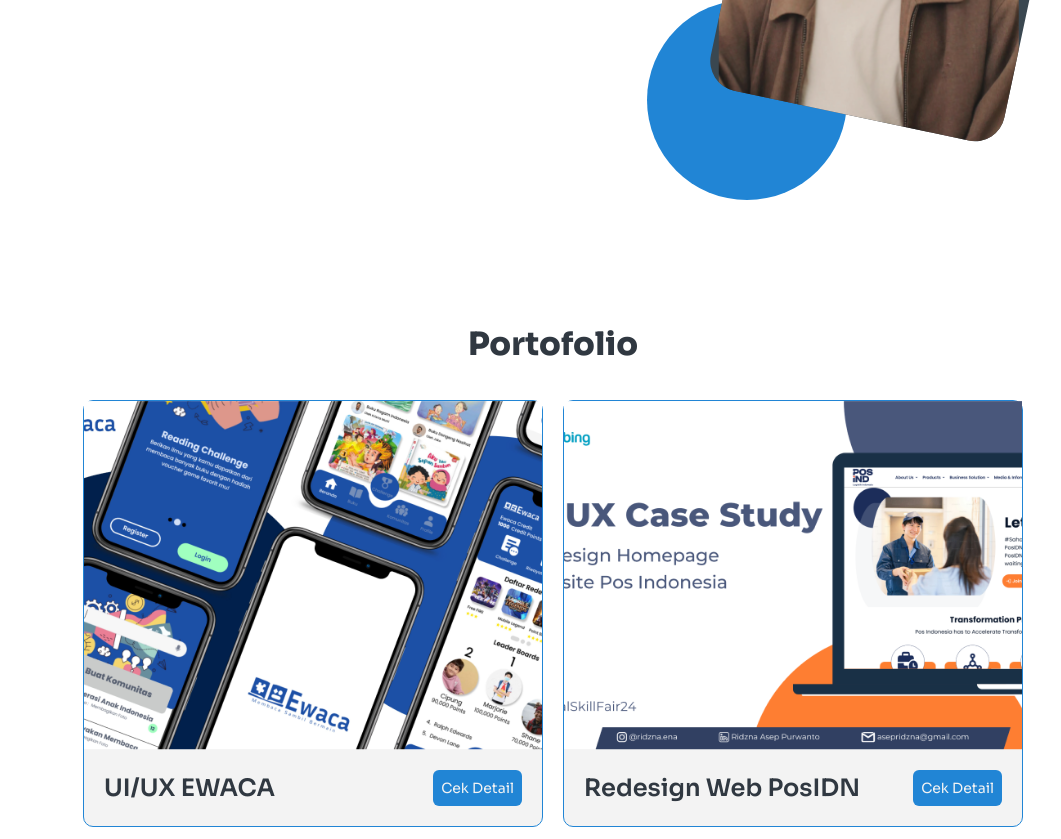
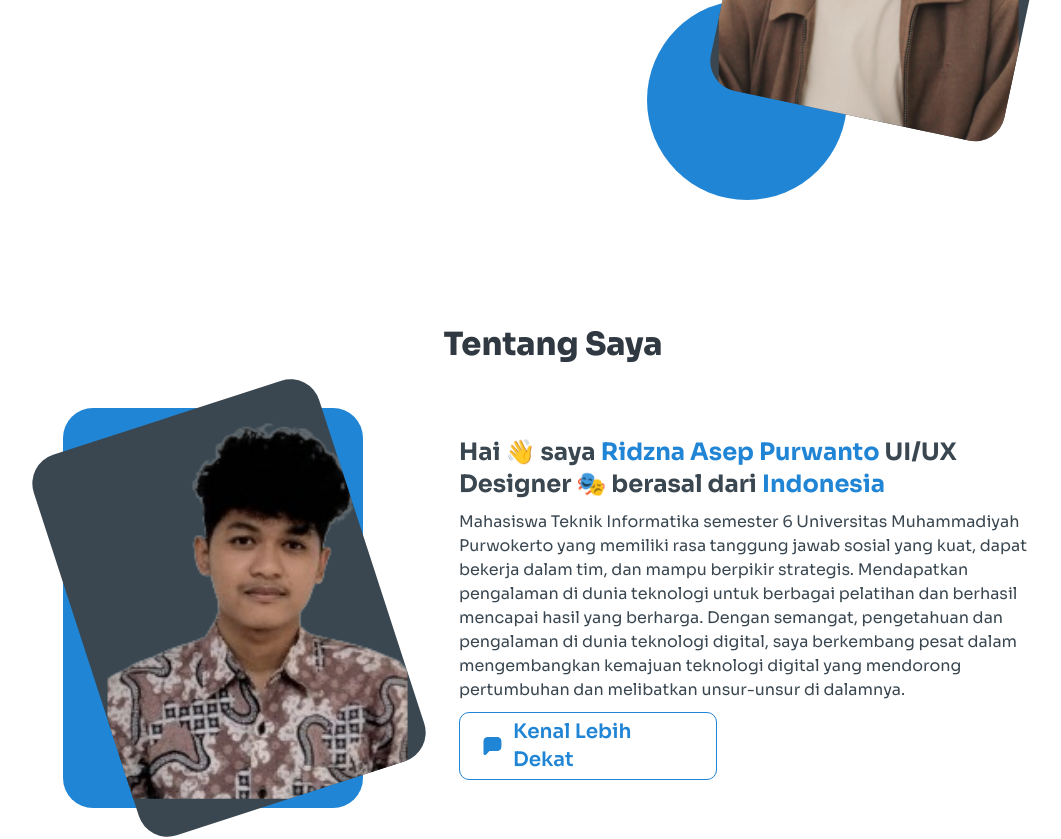
Before and after one commit to RidznaAP/webridznaap, a Next.js app: page / in a window 1280 px wide. Shown: the part 480-1319 px from the top of the page, without its empty margins (87-1148 px from the left). Built offline with nearby package versions, Linux system fonts and the light colour scheme.

Commit message:
feat:about

```diff
--- /dev/null
+++ b/app/component/About.tsx
@@ -0,0 +1,58 @@
+import Image from "next/image";
+import React from "react";
+import RidznaAP from "@/public/image/RidznaAP.png";
+import Link from "next/link";
+import Icon from "./assets/Icon";
+
+export default function About() {
+  return (
+    <div className="pt-[80px] md:pt-[200px] px-5 md:px-[100px] lg:px-[150px] flex flex-col items-center">
+      <h1 className="font-extrabold text-black1 text-[32px] text-center">
+        Tentang Saya
+      </h1>
+      <div className="lg:flex items-center gap-24 mt-10">
+        <div className="relative flex justify-center lg:justify-start mt-5 lg:mt-0 -z-50">
+          <div className="bg-primary rounded-[30px] p-5 md:p-10 lg:p-5 xl:p-10 w-[300px] h-[400px]">
+            <div className="relative w-[300px] h-[400px] -mt-10 -ml-6">
+              <div className="absolute inset-0 bg-black2 rounded-[30px] overflow-hidden transform -rotate-[18deg]">
+                <Image
+                  src={RidznaAP}
+                  alt="RidznaAP"
+                  layout="fill"
+                  objectFit="cover"
+                  className="transform rotate-[18deg] ml-[30px]"
+                />
+              </div>
+            </div>
+          </div>
+        </div>
+        <div className="mt-10 lg:mt-0 text-center lg:text-left">
+          <h1 className="text-2xl font-bold text-black2">
+            Hai 👋 saya{" "}
+            <span className="text-primary">Ridzna Asep Purwanto</span> UI/UX
+            Designer 🎭 berasal dari
+            <span className="text-primary"> Indonesia</span>
+          </h1>
+          <p className="text-black2 my-[10px]">
+            Mahasiswa Teknik Informatika semester 6 Universitas Muhammadiyah
+            Purwokerto yang memiliki rasa tanggung jawab sosial yang kuat, dapat
+            bekerja dalam tim, dan mampu berpikir strategis. Mendapatkan
+            pengalaman di dunia teknologi untuk berbagai pelatihan dan berhasil
+            mencapai hasil yang berharga. Dengan semangat, pengetahuan dan
+            pengalaman di dunia teknologi digital, saya berkembang pesat dalam
+            mengembangkan kemajuan teknologi digital yang mendorong pertumbuhan
+            dan melibatkan unsur-unsur di dalamnya.
+          </p>
+
+          <Link
+            href="https://wa.me/6282261945398"
+            className="w-full flex items-center justify-center lg:justify-start lg:max-w-[258px] gap-2 border border-primary rounded-[10px] px-5 py-[5px] text-primary font-semibold text-xl"
+          >
+            <Icon name="chat" />
+            <span>Kenal Lebih Dekat</span>
+          </Link>
+        </div>
+      </div>
+    </div>
+  );
+}
--- a/app/component/assets/Icon.tsx
+++ b/app/component/assets/Icon.tsx
@@ -1,7 +1,7 @@
 import React from "react";
 
 interface IconProps {
-  name: "download" | "circle";
+  name: "download" | "circle" | "chat";
   className?: string;
   width?: number;
   height?: number;
@@ -37,6 +37,21 @@ const Icon = ({ name, className, width, height }: IconProps) => {
           <rect width="200" height="200" rx="100" fill="#2185D5" />
         </svg>
       );
+    case "chat":
+      return (
+        <svg
+          width="25"
+          height="24"
+          viewBox="0 0 25 24"
+          fill="none"
+          xmlns="http://www.w3.org/2000/svg"
+        >
+          <path
+            d="M3.5 17.2747V9.4C3.5 7.15979 3.5 6.03969 3.93597 5.18404C4.31947 4.43139 4.93139 3.81947 5.68404 3.43597C6.53969 3 7.65979 3 9.9 3H15.1C17.3402 3 18.4603 3 19.316 3.43597C20.0686 3.81947 20.6805 4.43139 21.064 5.18404C21.5 6.03969 21.5 7.15979 21.5 9.4V10.6C21.5 12.8402 21.5 13.9603 21.064 14.816C20.6805 15.5686 20.0686 16.1805 19.316 16.564C18.4603 17 17.3402 17 15.1 17H10.8592C10.3579 17 10.1073 17 9.87215 17.0578C9.66368 17.109 9.46482 17.1935 9.2832 17.3079C9.07832 17.4371 8.90431 17.6174 8.55628 17.9781L7.62716 18.9411C6.3371 20.2782 5.69206 20.9468 5.13642 20.9975C4.65448 21.0415 4.18091 20.8503 3.86464 20.484C3.5 20.0617 3.5 19.1327 3.5 17.2747Z"
+            fill="#2185D5"
+          />
+        </svg>
+      );
     default:
       return null;
   }
--- a/app/page.tsx
+++ b/app/page.tsx
@@ -1,11 +1,13 @@
 import React from "react";
 import Hero from "./component/Hero";
 import Portofolio from "./component/Portofolio";
+import About from "./component/About";
 
 export default function page() {
   return (
     <>
       <Hero />
+      <About />
       <Portofolio/>
     </>
   );
```
Also changed, not shown: public/image/RidznaAP.png (added).
